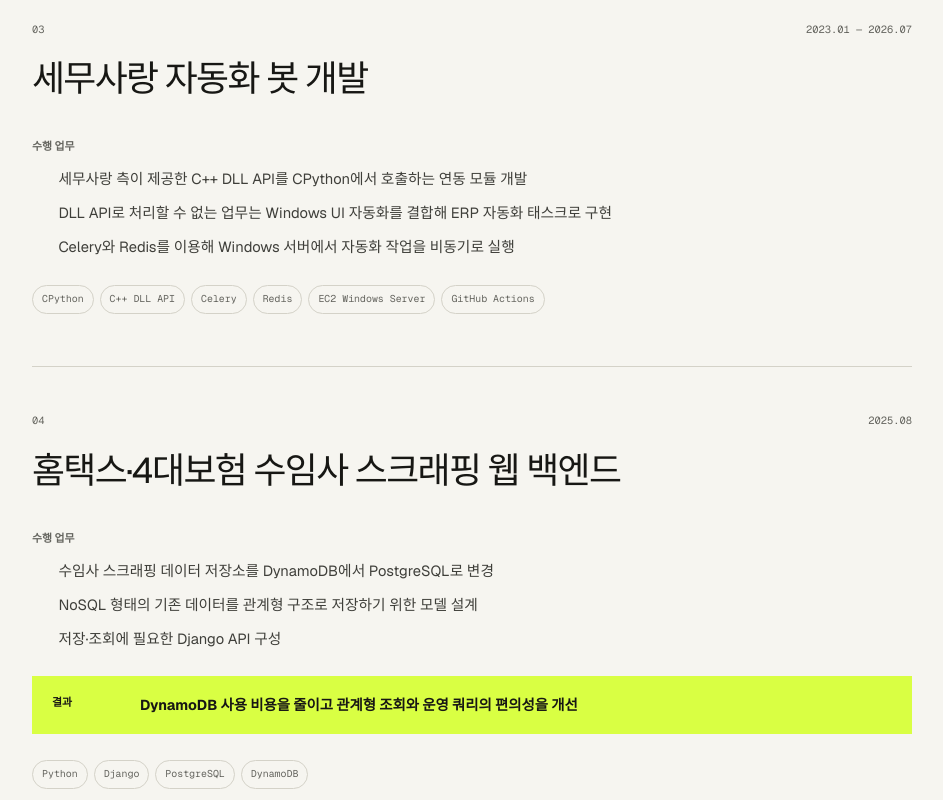
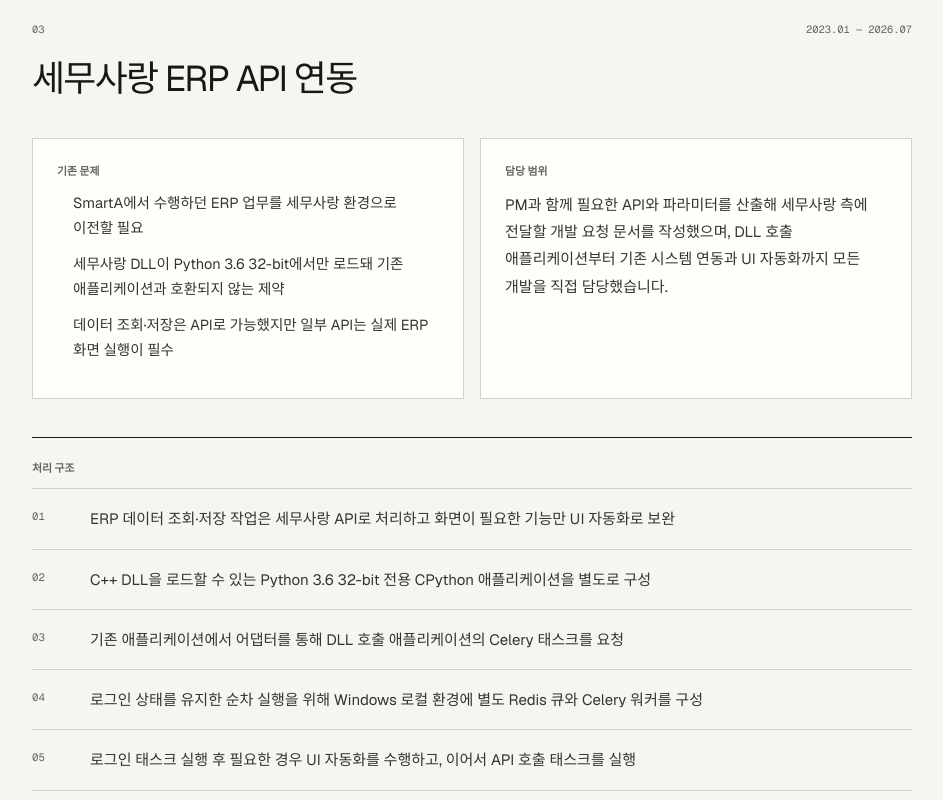
Before and after one commit to loqbzes/portfolio, a Next.js app: page / in a window 1280 px wide. Shown: the part 4080-4880 px from the top of the page, without its empty margins (318-1261 px from the left). Built offline with nearby package versions, Linux system fonts and the light colour scheme; no server answers.

Commit message:
Expand Semusarang API integration case study

```diff
--- a/app/page.tsx
+++ b/app/page.tsx
@@ -88,13 +88,32 @@
   },
   {
     period: '2023.01 — 2026.07',
-    title: '세무사랑 자동화 봇 개발',
+    title: '세무사랑 ERP API 연동',
     work: [
-      '세무사랑 측이 제공한 C++ DLL API를 CPython에서 호출하는 연동 모듈 개발',
-      'DLL API로 처리할 수 없는 업무는 Windows UI 자동화를 결합해 ERP 자동화 태스크로 구현',
-      'Celery와 Redis를 이용해 Windows 서버에서 자동화 작업을 비동기로 실행',
+      'SmartA에서 수행하던 ERP 업무를 세무사랑 API 기반으로 이전',
     ],
-    stack: ['CPython', 'C++ DLL API', 'Celery', 'Redis', 'EC2 Windows Server', 'GitHub Actions'],
+    stack: ['Python 3.6 32-bit', 'CPython', 'C++ DLL API', 'Celery', 'Redis', 'Windows UI Automation', 'EC2 Windows Server'],
+    caseStudy: {
+      problem: [
+        'SmartA에서 수행하던 ERP 업무를 세무사랑 환경으로 이전할 필요',
+        '세무사랑 DLL이 Python 3.6 32-bit에서만 로드돼 기존 애플리케이션과 호환되지 않는 제약',
+        '데이터 조회·저장은 API로 가능했지만 일부 API는 실제 ERP 화면 실행이 필수',
+      ],
+      ownership: [
+        'PM과 함께 필요한 API와 파라미터를 산출해 세무사랑 측에 전달할 개발 요청 문서를 작성했으며, DLL 호출 애플리케이션부터 기존 시스템 연동과 UI 자동화까지 모든 개발을 직접 담당했습니다.',
+      ],
+      flow: [
+        'ERP 데이터 조회·저장 작업은 세무사랑 API로 처리하고 화면이 필요한 기능만 UI 자동화로 보완',
+        'C++ DLL을 로드할 수 있는 Python 3.6 32-bit 전용 CPython 애플리케이션을 별도로 구성',
+        '기존 애플리케이션에서 어댑터를 통해 DLL 호출 애플리케이션의 Celery 태스크를 요청',
+        '로그인 상태를 유지한 순차 실행을 위해 Windows 로컬 환경에 별도 Redis 큐와 Celery 워커를 구성',
+        '로그인 태스크 실행 후 필요한 경우 UI 자동화를 수행하고, 이어서 API 호출 태스크를 실행',
+      ],
+      outcomes: [
+        'SmartA에서 수행하던 ERP 업무 전체를 세무사랑 환경으로 이전',
+        'SmartA 업데이트 종료 이후 모든 대상 업무를 세무사랑 기반으로 운영',
+      ],
+    },
   },
   {
     period: '2025.08',
```
